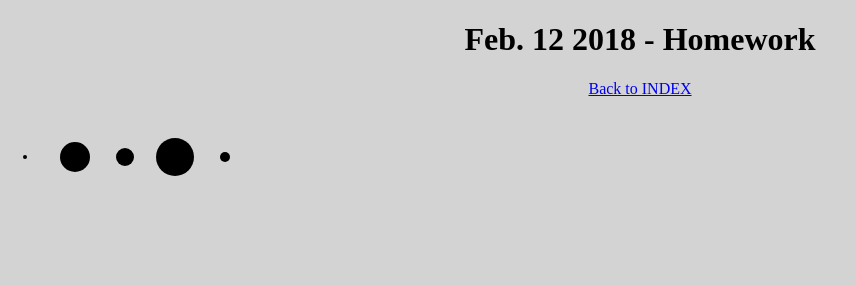
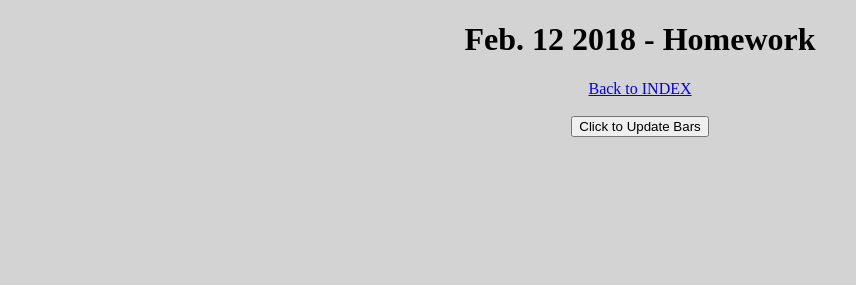
Before and after one commit to jacktdombrowski/jacktdombrowski.github.io, a plain HTML site: page 2018_02_12/2018_02_12.html in a window 1280 px wide. Shown: the whole page, without its empty margins (0-856 px from the left). Drawn offline with nearby package versions, Linux system fonts and the light colour scheme.

Commit message:
02.12 Homework

```diff
--- a/2018_02_12/2018_02_12.html
+++ b/2018_02_12/2018_02_12.html
@@ -11,13 +11,14 @@
     <h1>Feb. 12 2018 - Homework</h1>
     <p>
       <a class="navlinks" href="../index.html">Back to INDEX</a><br/><br/>
+      <button type="button" onclick="clickToggle()">Click to Update Bars</button>
     </p>
-    <svg id="class" width="100%"></svg>
-    <svg id="homework" width="100%"></svg>
+    <!-- <svg id="class" width="100%"></svg> -->
+    <svg id="homework" width="100%" height="400"></svg>
   </body>
   <script>
+    // The Variable y calls for a function found in the numbers.js library we made
     var y = numbers.squared(4);
-    console.log(y);
 
     // bodyA is written in "vanilla" Javascript
     var bodyA = document.getElementById("myBody");
@@ -77,7 +78,9 @@
         .remove();
     };
 
-    drawCircles(myData);
+    var startData = [1, 25, 50, 75, 100, 125, 150, 175];
+    var middleData = [2, 175, 150, 125, 100, 75, 50, 25];
+    var endData = [3, 100, 100, 100, 100, 100, 100, 100];
 
     var drawBarGraph = function(dataArray){
       var svg = d3.select("#homework");
@@ -92,7 +95,7 @@
           return 25 + (index * 50);
         })
         .attr("x", 25)
-        .attr("width", myDataPoint)
+        .attr("width", 0)
         .attr("height", 15)
         .attr("fill", "lightgrey")
         .transition()
@@ -113,5 +116,26 @@
         .remove();
     };
 
+    var clickToggle = function(x){
+      var svg = d3.select("#homework");
+      var x = svg.selectAll(".bar");
+      if (x[0] = startData[0]) {
+        console.log("Data Set 2");
+        drawBarGraph(middleData);
+      }
+      else if (x[0] = middleData[0]) {
+        console.log("Data Set 3");
+        drawBarGraph(endData);
+      }
+      else if (x[0] = endData[0]) {
+        console.log("Data Set 1");
+        drawBarGraph(startData);
+      }
+      else {
+        console.log("No Data");
+        drawBarGraph(startData);
+      }
+    };
+
   </script>
 </html>
```
